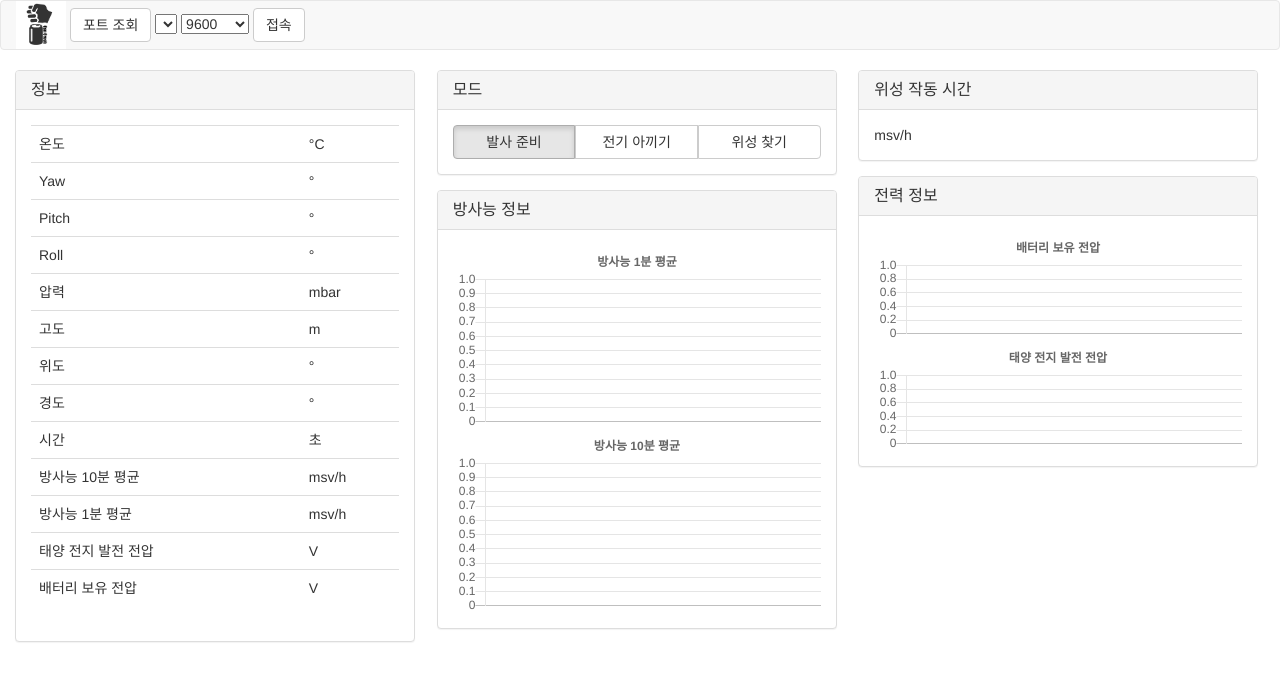
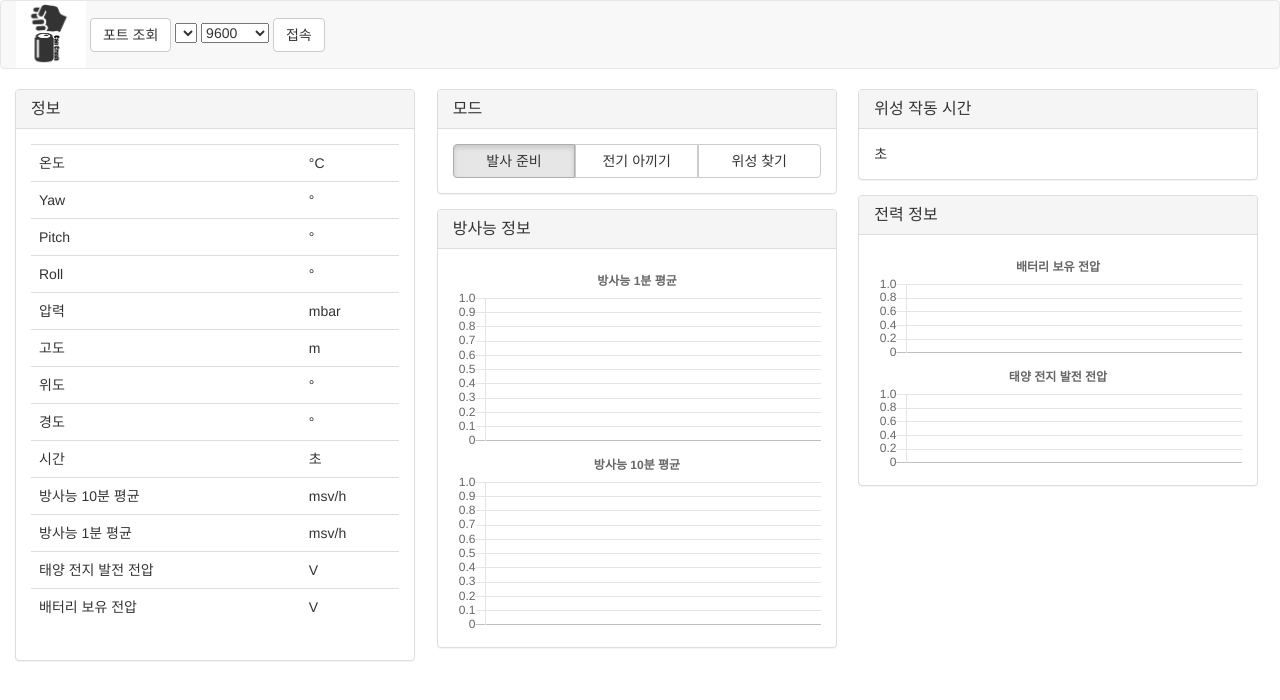
Before and after one commit to RaySuhyunLee/AREC_GCS, a website: page index.html in a window 1280 px wide. Drawn offline with nearby package versions, Linux system fonts and the light colour scheme.

Commit message:
fix time bug

```diff
--- a/index.html
+++ b/index.html
@@ -30,7 +30,7 @@
   <body>
     <div id="navbar" class="navbar navbar-default">
       <div class="container-fluid">
-        <image src="./images/cancrush.png" width="50px">
+        <image src="./images/cancrush.png" width="70px">
         <button type="button" class="btn btn-default" id="port-sync-button">포트 조회</button>
         <select class="" id="port-selector"></select>
         <select class="" id="baudrate-selector">
@@ -86,7 +86,7 @@
               <h3 class="panel-title">위성 작동 시간</h1>
             </div>
             <div class="panel-body">
-              {{ data[9] }} {{ values[9].unit }}
+              {{ data[8] }} {{ values[8].unit }}
             </div>
           </div>
         </div>
```
